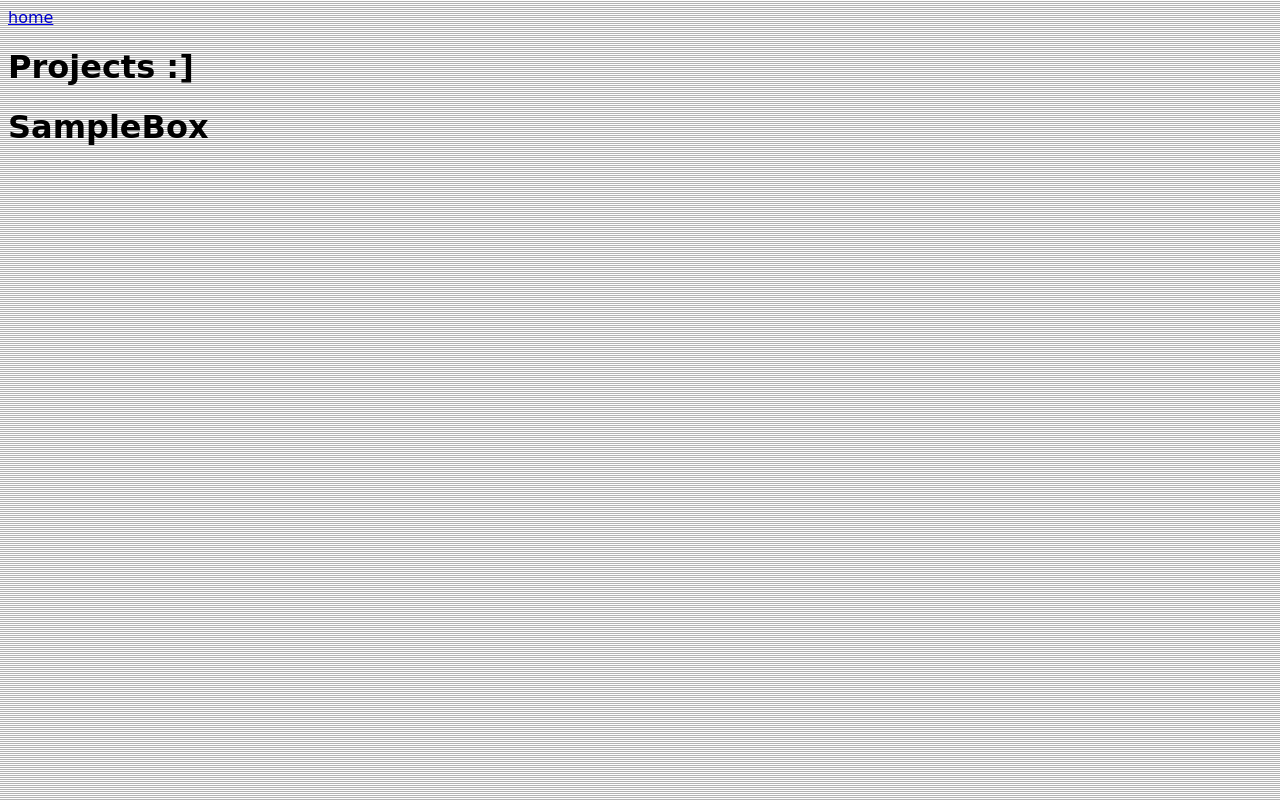
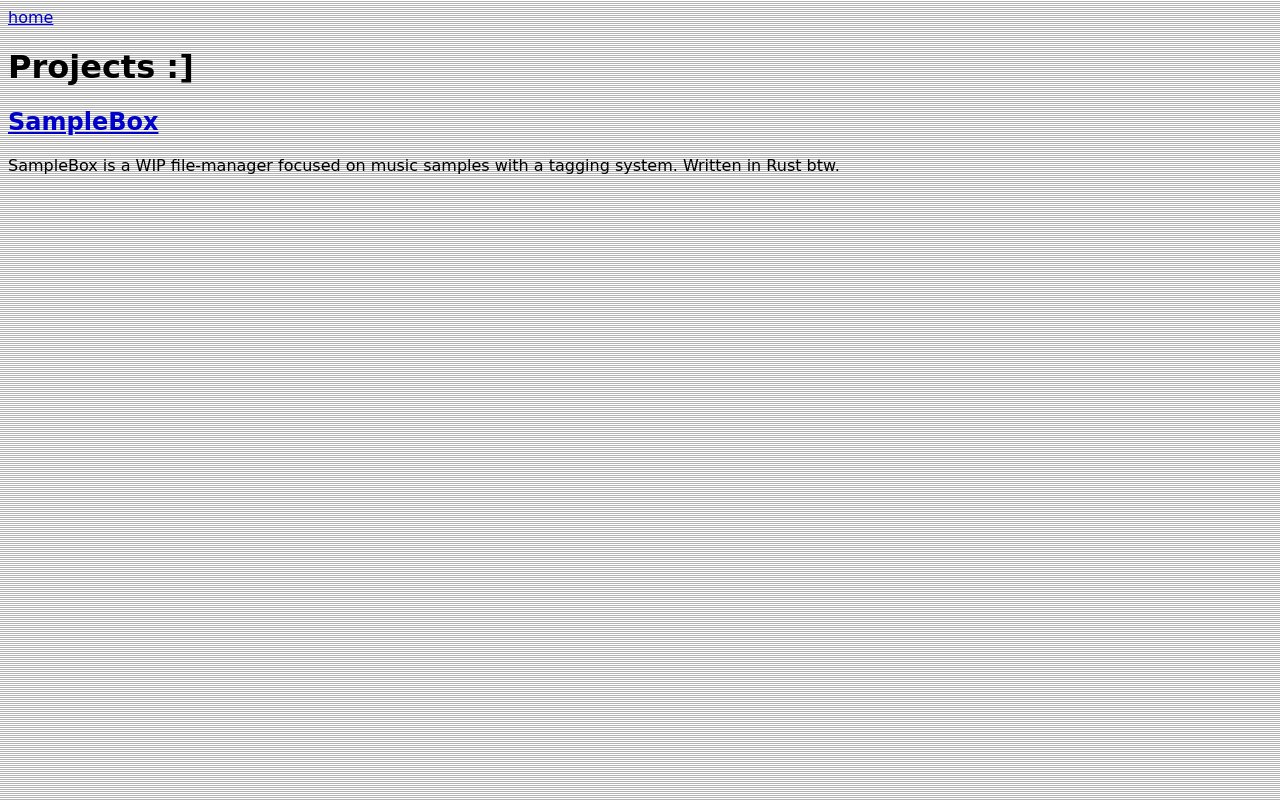
Before and after one commit to rose-thunder/website, a plain HTML site: page pages/projects/projects.html in a window 1280 px wide. Drawn offline with Linux system fonts and the light colour scheme; a web font is replaced by a local one.

Commit message:
added info to projects.html

```diff
--- a/pages/projects/projects.html
+++ b/pages/projects/projects.html
@@ -23,8 +23,13 @@
     </header>
     <main>
       <div class="project" id="samplebox">
-        <h1 class="name">SampleBox</h1>
-        <span class="info" id="samplebox"></span>
+        <h2 class="name">
+          <a href="https://github.com/rose-thunder/SampleBox">SampleBox</a>
+        </h2>
+        <span class="info">
+          SampleBox is a WIP file-manager focused on music samples with a
+          tagging system. Written in Rust btw.
+        </span>
       </div>
     </main>
   </body>
```
